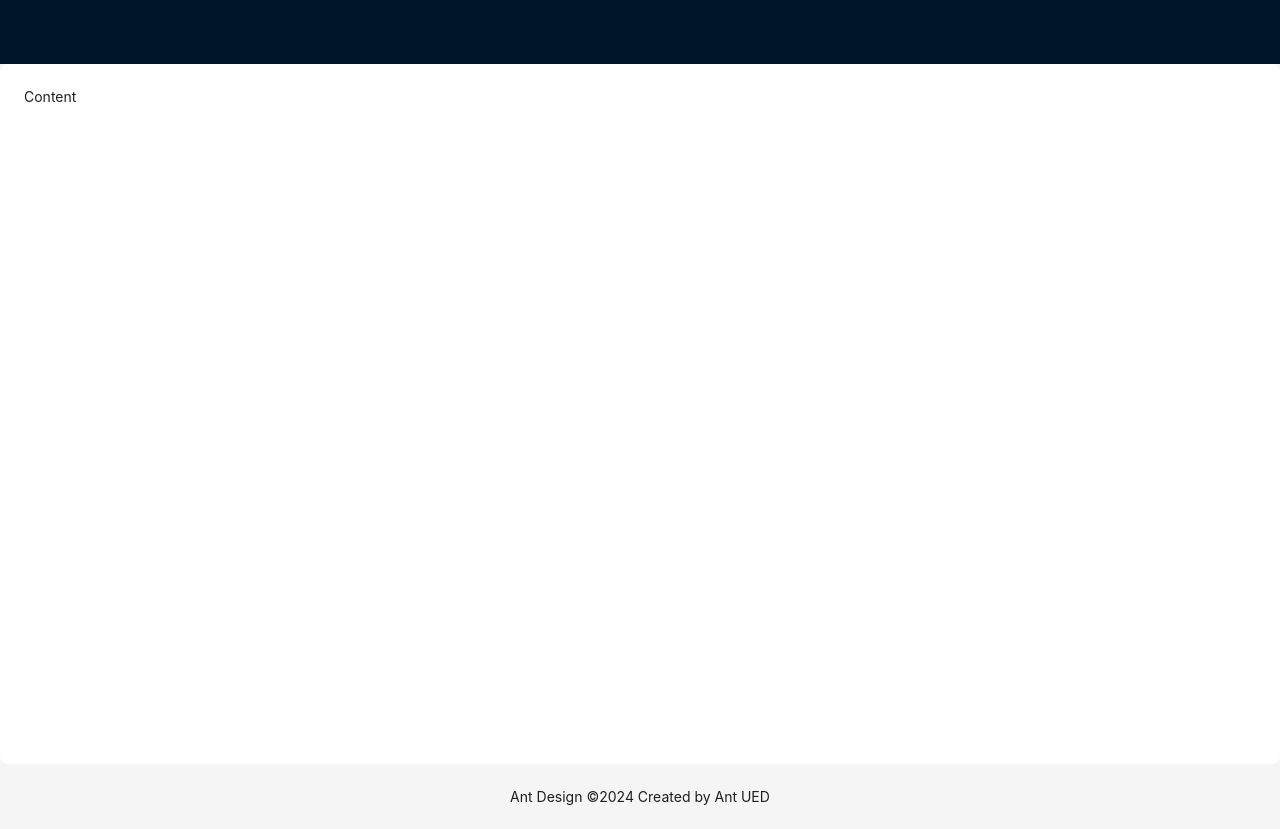
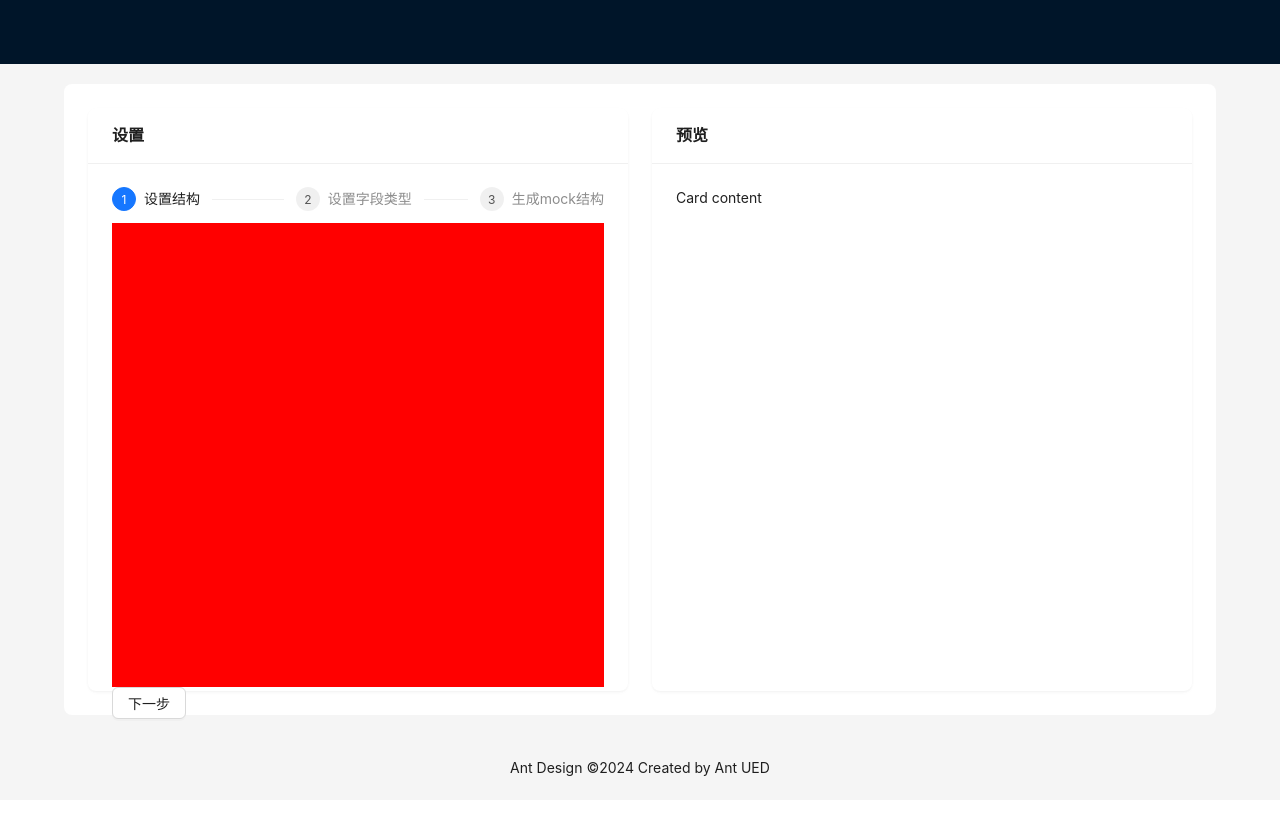
Before and after one commit to lao-jiawei/mock-tool, a React (Create React App) app: page / in a window 1280 px wide. After the commit the page ends 800 px from the top, so only its background shows below. Built offline with nearby package versions, Linux system fonts and the light colour scheme.

Commit message:
update: 20240615

```diff
--- a/package.json
+++ b/package.json
@@ -15,10 +15,13 @@
     "@testing-library/react": "^13.4.0",
     "@testing-library/user-event": "^13.5.0",
     "antd": "^5.18.1",
+    "mobx": "^6.12.4",
+    "mobx-react-lite": "^4.0.7",
     "mockjs": "^1.1.0",
     "react": "^18.2.0",
     "react-dom": "^18.2.0",
     "react-scripts": "5.0.1",
+    "sass": "^1.77.5",
     "web-vitals": "^2.1.4"
   },
   "devDependencies": {
--- a/src/App.js
+++ b/src/App.js
@@ -1,12 +1,14 @@
 import './App.css';
 import BaseLayout from './components/BaseLayout';
+import './global.js';
+import Index from './pages/index';
 
 function App() {
   return (
     <>
       <BaseLayout
       >
-        Content
+        <Index />
       </BaseLayout>
     </>
   );
--- a/src/components/BaseLayout/index.jsx
+++ b/src/components/BaseLayout/index.jsx
@@ -15,16 +15,16 @@ const BaseLayout = (props) => {
 
   return (
     <Layout
-      style={{ width: "100%", height: '100%' }}
+      style={{ width: "100vw", height: '100vh' }}
     >
       <Header>
         {header}
       </Header>
-      <Content>
+      <Content style={{ width: '90%', margin: "20px auto" }}>
         <div
           style={{
             background: colorBgContainer,
-            minHeight: 700,
+            height: '100%',
             padding: 24,
             borderRadius: borderRadiusLG,
           }}
--- /dev/null
+++ b/src/global.js
@@ -0,0 +1,8 @@
+Object.assign(global, {
+
+});
+
+// let rootStore;
+// (function () {
+//   if (!rootStore) global.rootStore = require('./stores').default;
+// }());
--- /dev/null
+++ b/src/pages/index/components/SettingForm/FormFooter.jsx
@@ -0,0 +1,38 @@
+import { Button } from 'antd';
+import React from 'react';
+
+const FormFooter = (props) => {
+  const {
+    settings = [],
+  } = props;
+
+
+
+  const BUTTON_TEXT = {
+    NEXT: "下一步",
+    BACK: "上一步",
+    COPY: "复制",
+  }
+
+  return (
+    <div>
+      {settings?.map((setting) => {
+        const {
+          key,
+          type,
+          onClick,
+        } = setting;
+        return (
+          <Button
+            key={key}
+            onClick={onClick}
+          >
+            {BUTTON_TEXT[type]}
+          </Button>
+        );
+      })}
+    </div>
+  )
+}
+
+export default FormFooter;
--- /dev/null
+++ b/src/pages/index/components/SettingForm/index.jsx
@@ -0,0 +1,78 @@
+import { Steps } from 'antd';
+import React, { useState } from 'react';
+import FormFooter from './FormFooter';
+import './index.scss';
+
+const SettingForm = (props) => {
+  const [currentStep, setCurrentStep] = useState(0);
+
+  const stepSetting = [
+    {
+      title: '设置结构',
+      content: <></>,
+      footerSetting: [
+        {
+          key: 'next',
+          type: 'NEXT',
+          onClick: () => goPage(1),
+        }
+      ]
+    },
+    {
+      title: '设置字段类型',
+      content: <></>,
+      footerSetting: [
+        {
+          key: 'back',
+          type: 'BACK',
+          onClick: () => goPage(-1),
+        },
+        {
+          key: 'next',
+          type: 'NEXT',
+          onClick: () => goPage(1),
+        },
+      ]
+    },
+    {
+      title: '生成mock结构',
+      content: <></>,
+      footerSetting: [
+        {
+          key: 'back',
+          type: 'BACK',
+          onClick: () => goPage(-1),
+        },
+      ]
+    },
+  ]
+
+  function goPage(num) {
+    setCurrentStep((pre) => (pre + num))
+  }
+
+
+
+  return (
+    <div className='setting-form'>
+      <div className='stepper'>
+        <Steps
+          current={currentStep}
+          items={stepSetting}
+          size='small'
+        />
+      </div>
+      <div className='content'>
+        {stepSetting?.[currentStep]?.content}
+      </div>
+      <div className='footer'>
+        <FormFooter
+          current={currentStep}
+          settings={stepSetting?.[currentStep]?.footerSetting}
+        />
+      </div>
+    </div>
+  )
+}
+
+export default SettingForm;
--- /dev/null
+++ b/src/pages/index/components/SettingForm/index.scss
@@ -0,0 +1,19 @@
+.setting-form {
+  width: 100%;
+  height: 67vh;
+  display: flex;
+  flex-direction: column;
+
+  .stepper {
+    flex: 1;
+  }
+
+  .content {
+    flex: 13;
+    background: red;
+  }
+
+  .footer {
+    flex: 1;
+  }
+}
--- /dev/null
+++ b/src/pages/index/index.jsx
@@ -0,0 +1,24 @@
+import { Card, Col, Row } from 'antd';
+import React from 'react';
+import SettingForm from './components/SettingForm';
+
+const Index = (props) => {
+  return (
+    <>
+      <Row gutter={[24, 24]} style={{ height: '100%' }}>
+        <Col span={12} style={{ height: '100%' }}>
+          <Card title="设置" bordered={false} style={{ height: '100%' }}>
+            <SettingForm/>
+          </Card>
+        </Col>
+        <Col span={12} style={{ height: '100%' }}>
+          <Card title="预览" bordered={false} style={{ height: '100%' }}>
+            Card content
+          </Card>
+        </Col>
+      </Row>
+    </>
+  )
+}
+
+export default Index;
```
Also changed, not shown: src/pages/index/stores/IndexStore.js (added, +10 -0 lines), 1 other file (tests, documents, lock files or other folders).
